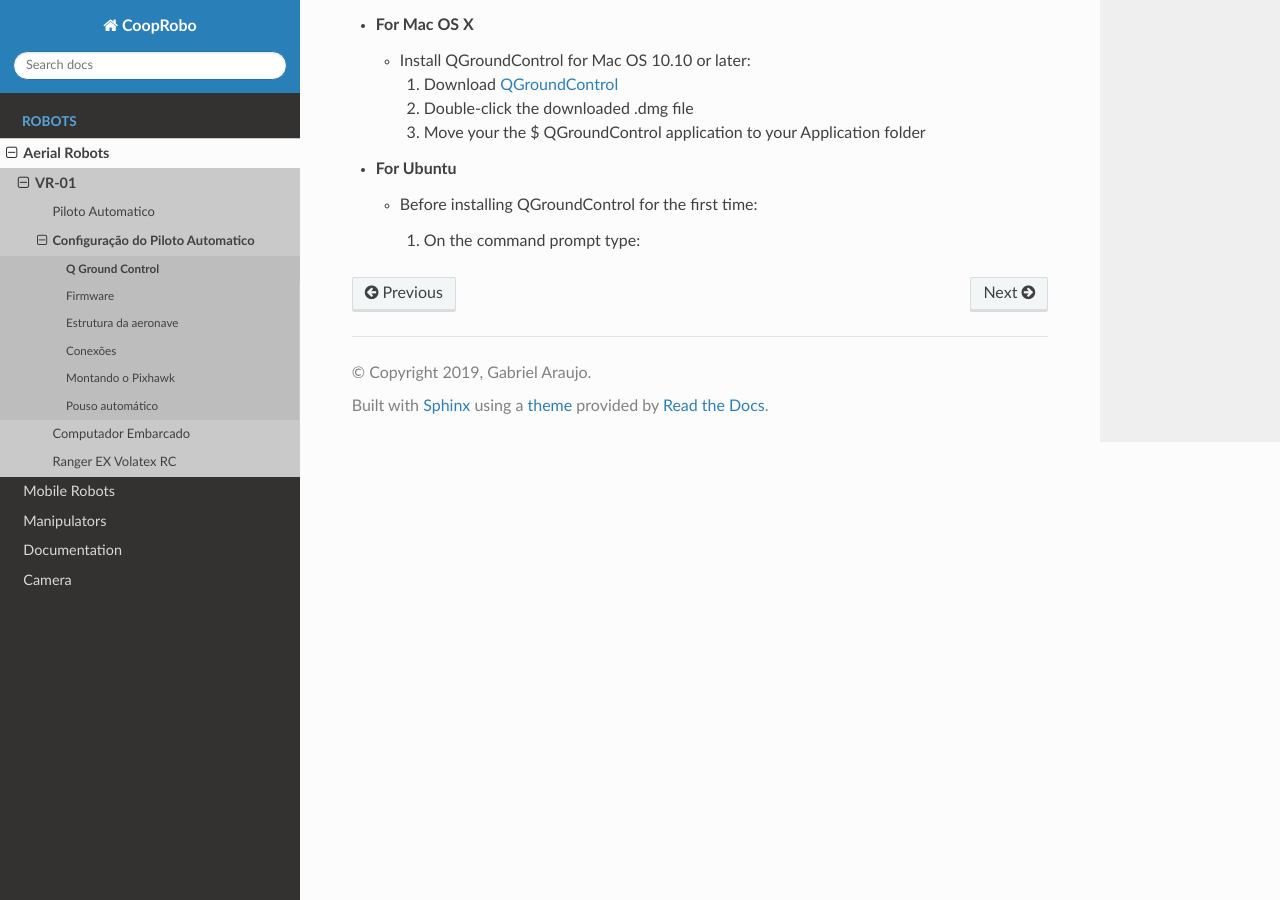
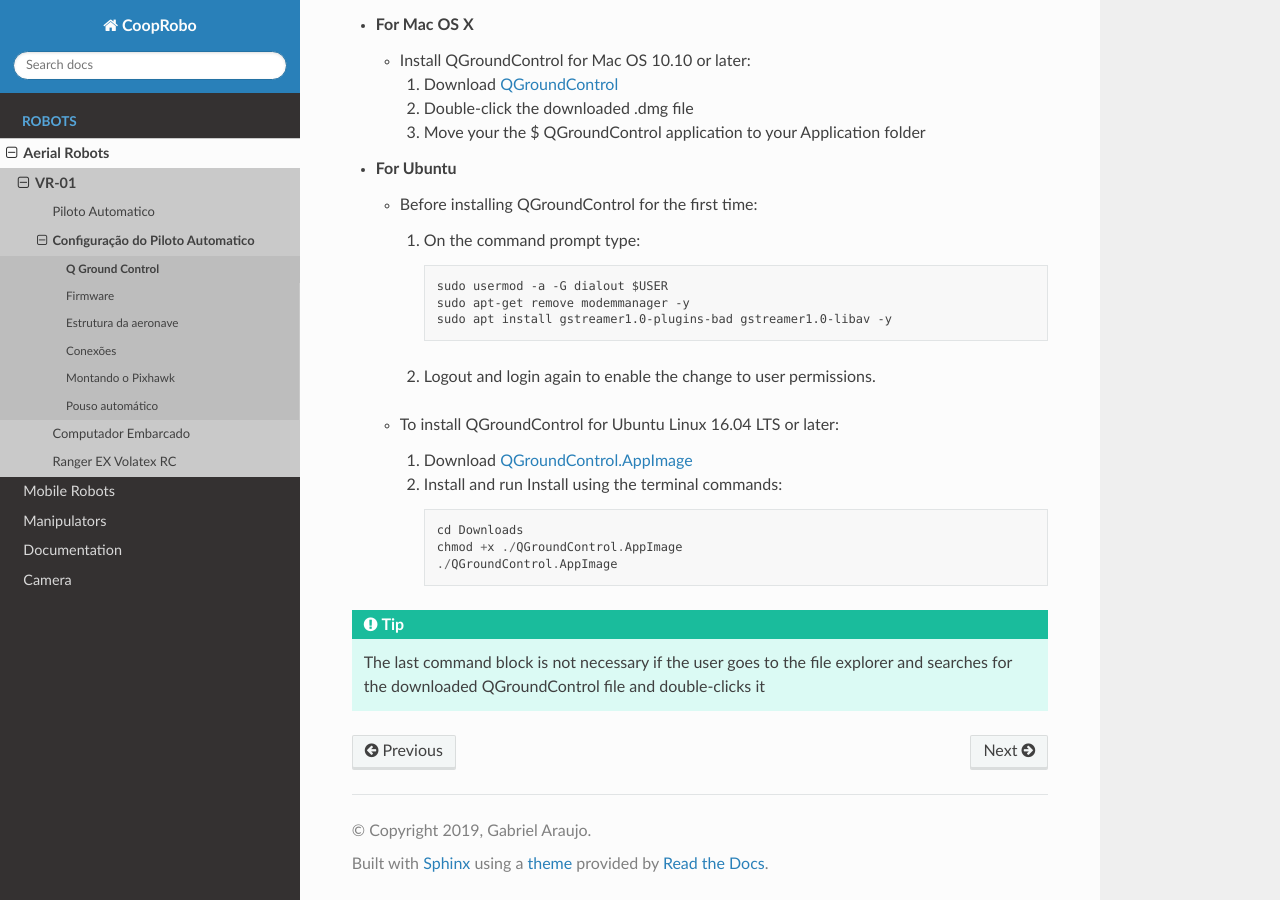
Before and after one commit to aerolab-unb/Aerial-pt, a Sphinx documentation site: the page built from docs/source/aerial/vr01/autopilot/config/QGroundControl.rst, in a window 1280 px wide and 900 px high, scrolled down 627 px. Built offline with Sphinx 7.4.7 and the Read the Docs theme 2.0.0, drawn with Linux system fonts in a browser that asks for light colours; pages that are not in the unit, such as notebooks, are missing from menus.

Commit message:
Update QGroundControl.rst

```diff
--- a/docs/source/aerial/vr01/autopilot/config/QGroundControl.rst
+++ b/docs/source/aerial/vr01/autopilot/config/QGroundControl.rst
@@ -41,4 +41,28 @@
 -  **For Ubuntu**
 
    - Before installing QGroundControl for the first time:
+
     1. On the command prompt type:
+
+
+       ::
+
+           sudo usermod -a -G dialout $USER
+           sudo apt-get remove modemmanager -y
+           sudo apt install gstreamer1.0-plugins-bad gstreamer1.0-libav -y
+
+    2. Logout and login again to enable the change to user permissions.
+
+   -  To install QGroundControl for Ubuntu Linux 16.04 LTS or later:
+
+    1. Download `QGroundControl.AppImage <https://s3-us-west-2.amazonaws.com/qgroundcontrol/latest/QGroundControl.AppImage>`_
+    2. Install and run Install using the terminal commands:
+
+       ::
+
+           cd Downloads
+           chmod +x ./QGroundControl.AppImage
+           ./QGroundControl.AppImage
+
+.. Tip::
+   The last command block is not necessary if the user goes to the file explorer and searches for the downloaded QGroundControl file and double-clicks it
```
